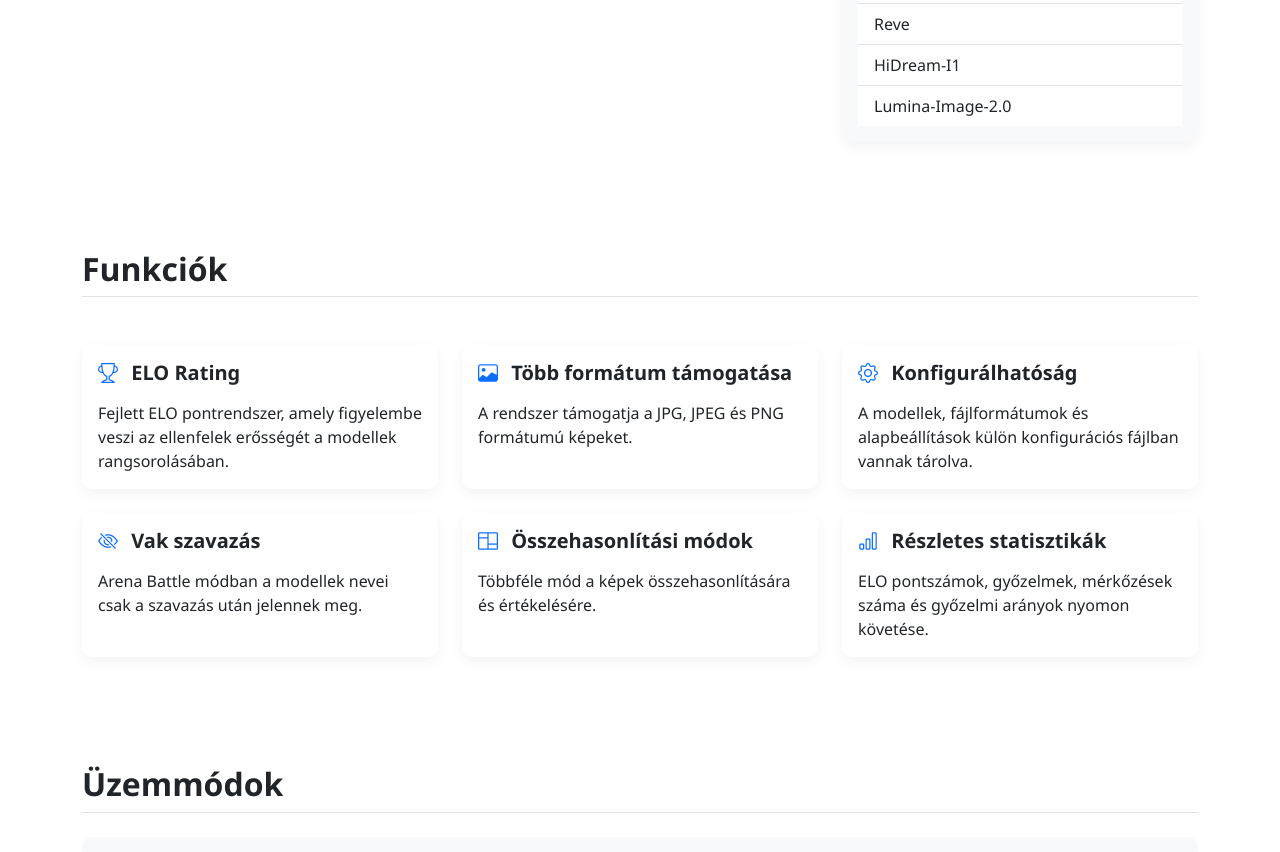
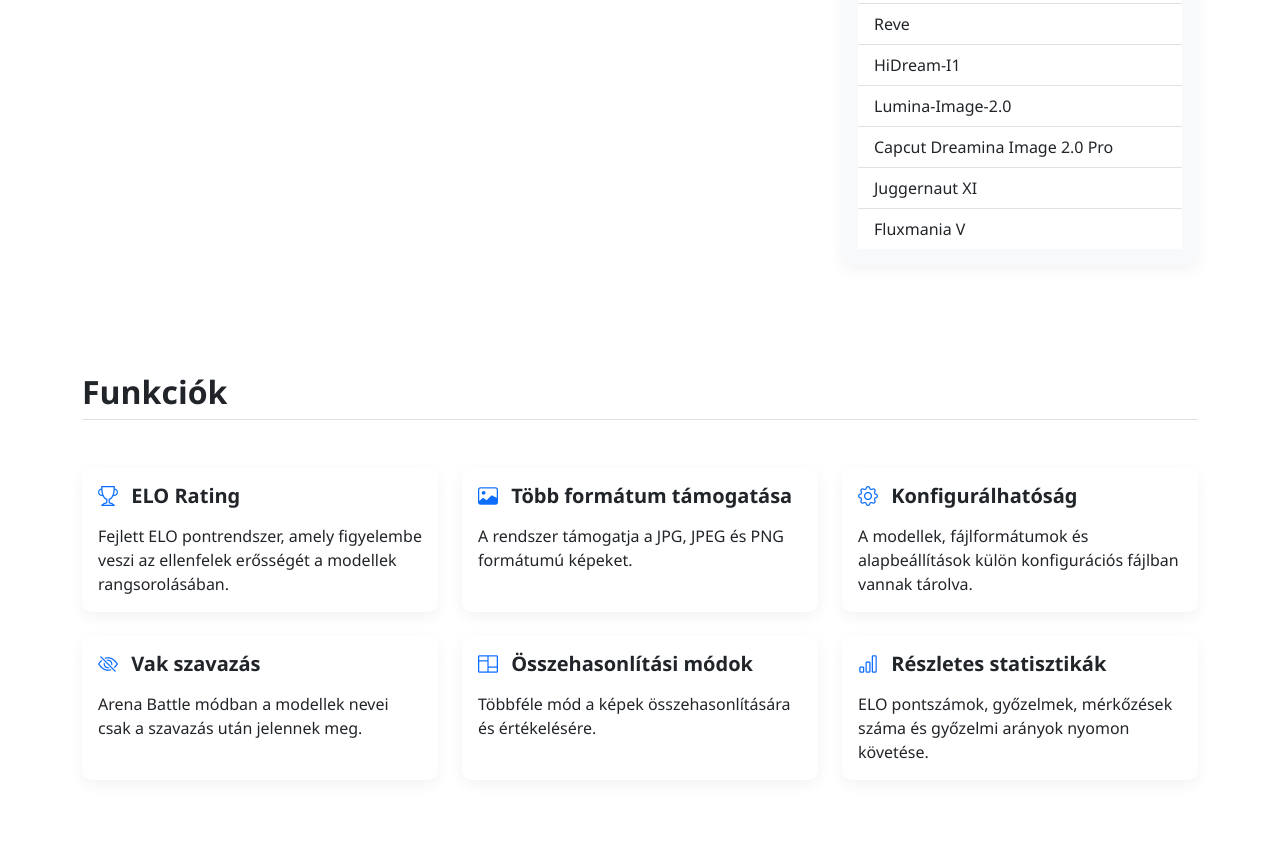
Before and after one commit to icebob/Leaderboard-Image, a website: page docs/index.html in a window 1280 px wide. Shown: the part 900-1752 px from the top of the page. Drawn offline with nearby package versions, Linux system fonts and the light colour scheme.

Commit message:
update docs

```diff
--- a/docs/index.html
+++ b/docs/index.html
@@ -77,6 +77,9 @@
                                 <li class="list-group-item">Reve</li>
                                 <li class="list-group-item">HiDream-I1</li>
                                 <li class="list-group-item">Lumina-Image-2.0</li>
+                                <li class="list-group-item">Capcut Dreamina Image 2.0 Pro</li>
+                                <li class="list-group-item">Juggernaut XI</li>
+                                <li class="list-group-item">Fluxmania V</li>
                             </ul>
                         </div>
                     </div>
```
Also changed, not shown: README.md.
